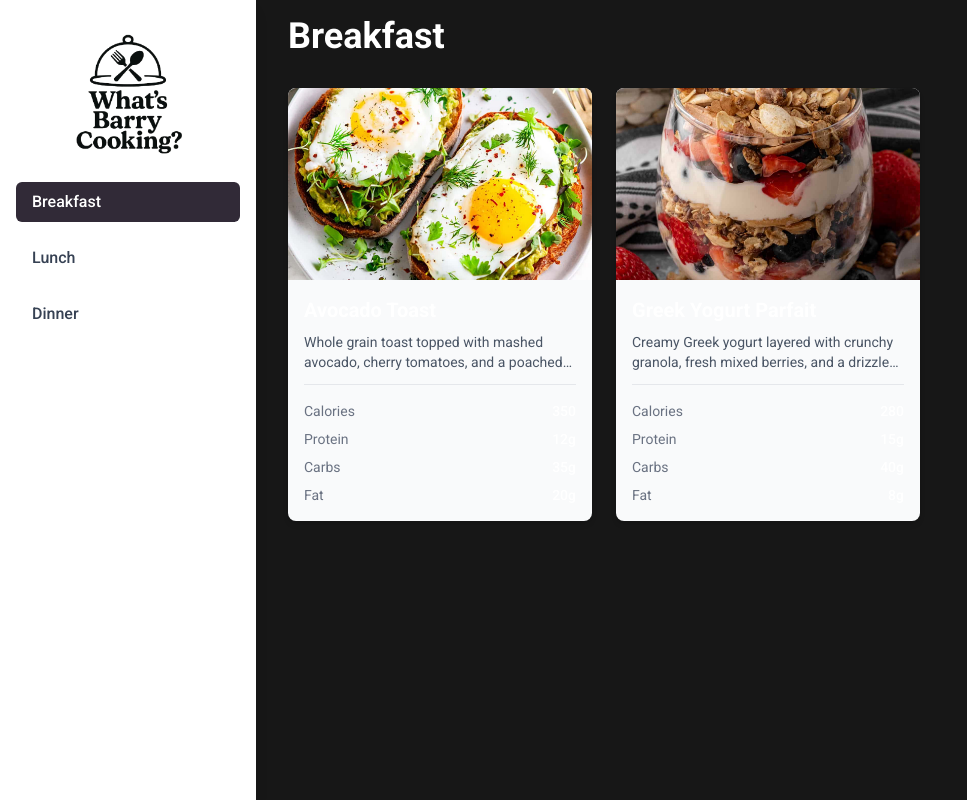
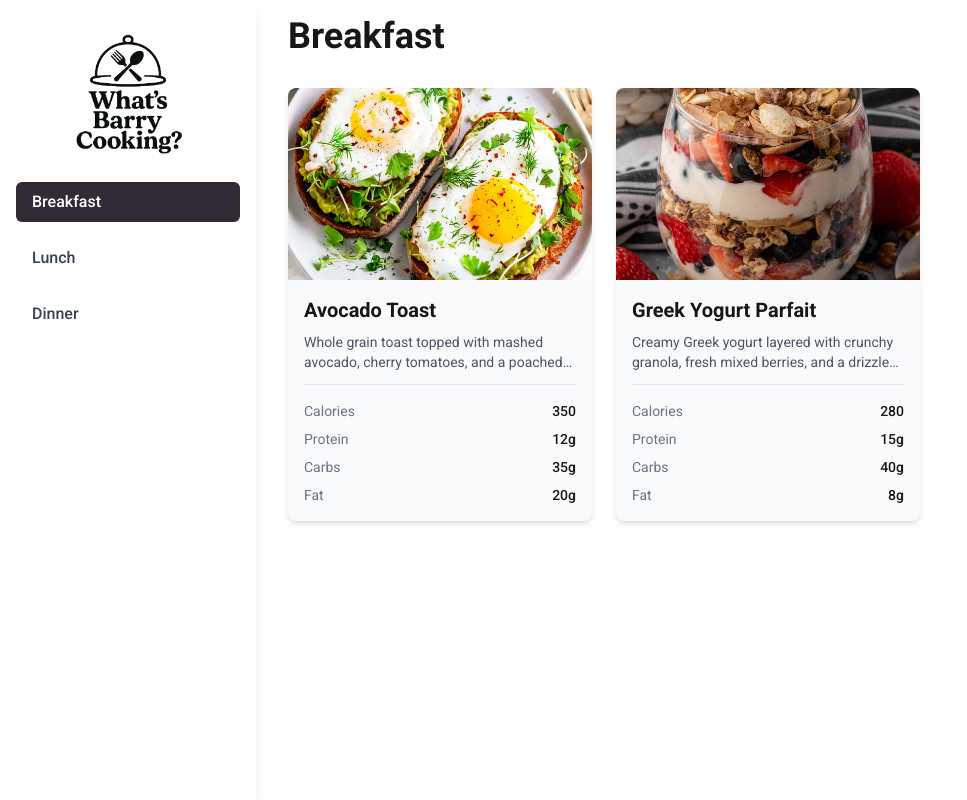
Before and after one commit to barryyeee/foodJournal, a Next.js app: page /breakfast in a window 1280 px wide. Shown: the whole page, without its empty margins (0-967 px from the left). Built offline with nearby package versions, Linux system fonts and the light colour scheme.

Commit message:
UI bugfix

```diff
--- a/src/app/globals.css
+++ b/src/app/globals.css
@@ -11,13 +11,6 @@
   --color-primary: #312a37;
 }
 
-@media (prefers-color-scheme: light) {
-  :root {
-    --background: #171717;
-    --foreground: #ffffff;
-  }
-}
-
 body {
   background: var(--background);
   color: var(--foreground);
--- a/src/components/RecipeCard.tsx
+++ b/src/components/RecipeCard.tsx
@@ -1,3 +1,5 @@
+"use client";
+
 import React from "react";
 import Image from "next/image";
 
```
